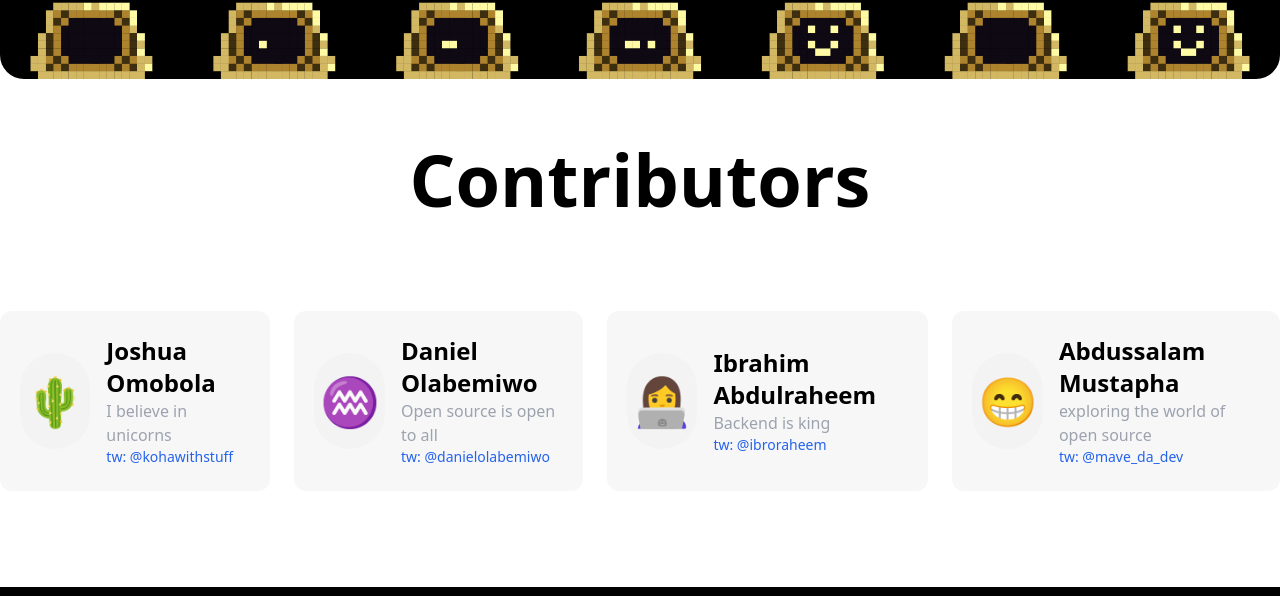
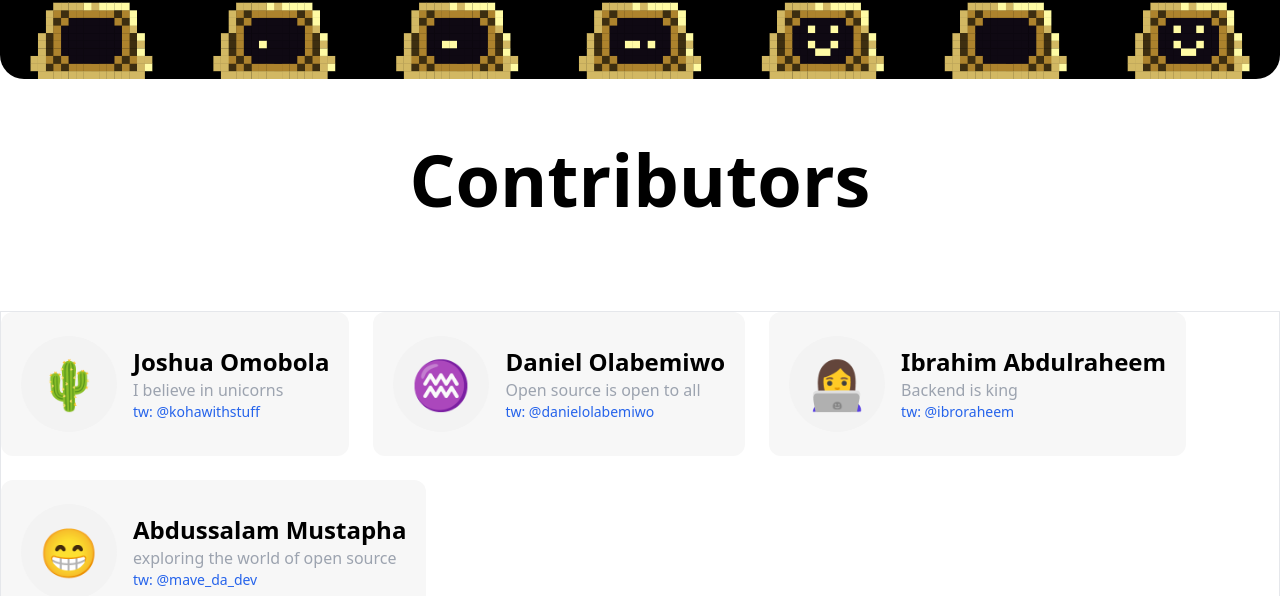
Before and after one commit to ossguild/Nametaker, a website built with Vite: page index.html in a window 1280 px wide. Shown: the part 649-1245 px from the top of the page. Built offline with nearby package versions, Linux system fonts and the light colour scheme; what js-confetti would draw is missing.

Commit message:
fix: build error

```diff
--- a/index.html
+++ b/index.html
@@ -34,7 +34,7 @@
           <span></span>
         </div>
         <!-- Contributors Card wrapper-->
-        <div id="contributor-card-wrapper" class="gap-6 max-w-screen-2xl mx-auto mt-24 flex flex-col md:flex-row"></div>
+        <div id="contributor-card-wrapper" class="gap-6 max-w-screen-2xl mx-auto mt-24 flex flex-col md:flex-row flex-wrap border"></div>
       </section>
       <section>
         <footer class="bg-black h-20 w-full text-white flex items-center justify-center">
--- a/src/main.ts
+++ b/src/main.ts
@@ -2,7 +2,6 @@ import './style.css';
 import contributors from './contributors.ts';
 import JSConfetti from 'js-confetti'
 
-const jsConfetti = new JSConfetti()
 
 let contributorsCards = '';
 function extractTwitterUsername(url: string): string | null {
@@ -34,13 +33,15 @@ contributors.forEach((contributor) => {
 
 console.log(contributorsCards)
 
-document.querySelector<HTMLDivElement>(
-  '#contributor-card-wrapper'
-)!.innerHTML = contributorsCards;
-
 
 document.addEventListener("DOMContentLoaded", function () {
+  const jsConfetti = new JSConfetti()
   jsConfetti.addConfetti({
     emojis: ['🌈', '⚡️', '💥', '✨', '💫', '🌸'],
  })
+
+
+ document.querySelector<HTMLDivElement>(
+  '#contributor-card-wrapper'
+)!.innerHTML = contributorsCards;
 });
```
Also changed, not shown: public/images/bg-readme.png (added), 1 other file.
